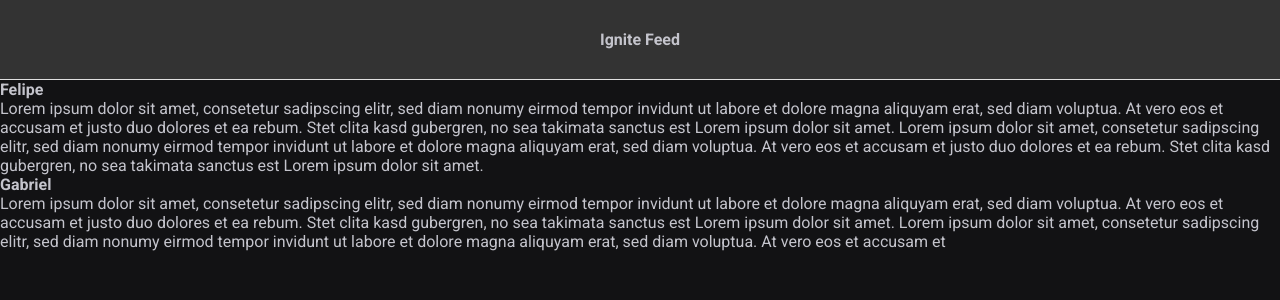
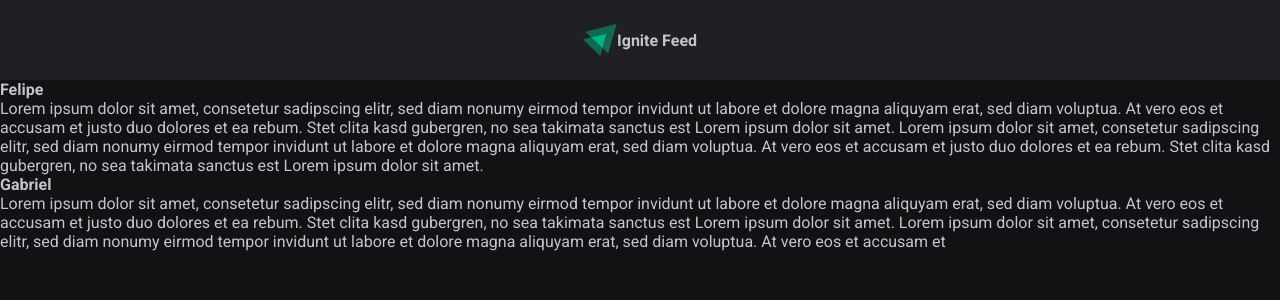
Before and after one commit to luksinocencio/react_ignite_rocketseat, a React (Vite) app in the folder 01_iniciando_com_react/01-fundamentos-reactjs/: page / in a window 1280 px wide. Shown: the top 300 px of the page. Built offline with nearby package versions, Linux system fonts and the light colour scheme.

Commit message:
feat(fundamentos_reactjs): create Header component

```diff
--- a/01_iniciando_com_react/01-fundamentos-reactjs/src/App.jsx
+++ b/01_iniciando_com_react/01-fundamentos-reactjs/src/App.jsx
@@ -5,7 +5,7 @@ import "./global.css";
 export function App() {
     return (
         <div>
-            <Header/>
+            <Header title="Ignite Feed"/>
             <Post author="Felipe"
                   content="Lorem ipsum dolor sit amet, consetetur sadipscing elitr, sed diam nonumy eirmod tempor invidunt ut labore et dolore magna aliquyam erat, sed diam voluptua. At vero eos et accusam et justo duo dolores et ea rebum. Stet clita kasd gubergren, no sea takimata sanctus est Lorem ipsum dolor sit amet. Lorem ipsum dolor sit amet, consetetur sadipscing elitr, sed diam nonumy eirmod tempor invidunt ut labore et dolore magna aliquyam erat, sed diam voluptua. At vero eos et accusam et justo duo dolores et ea rebum. Stet clita kasd gubergren, no sea takimata sanctus est Lorem ipsum dolor sit amet."/>
             <Post author="Gabriel"
--- a/01_iniciando_com_react/01-fundamentos-reactjs/src/components/header/Header.jsx
+++ b/01_iniciando_com_react/01-fundamentos-reactjs/src/components/header/Header.jsx
@@ -1,9 +1,11 @@
 import styles from './Header.module.css'
+import igniteLogo from '../../assets/ignite-logo.svg'
 
-export function Header() {
+export function Header({title}) {
     return (
         <header className={styles.header}>
-            <strong>Ignite Feed</strong>
+            <img src={igniteLogo} alt="Ignite"/>
+            <strong>{title}</strong>
         </header>
     );
 }
--- a/01_iniciando_com_react/01-fundamentos-reactjs/src/components/header/Header.module.css
+++ b/01_iniciando_com_react/01-fundamentos-reactjs/src/components/header/Header.module.css
@@ -1,8 +1,12 @@
 .header {
+    background: var(--gray-800);
+    height: 80px;
     display: flex;
     justify-content: center;
     align-items: center;
-    height: 80px;
-    border-bottom: 1px solid #e0e0e0;
-    background: #333;
+    padding: 1.25rem 0;
 }
+
+.header img {
+    height: 2rem;
+}
```
Also changed, not shown: 01_iniciando_com_react/01-fundamentos-reactjs/src/assets/ignite-logo.svg (added).
